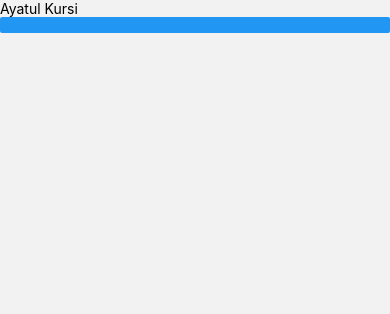
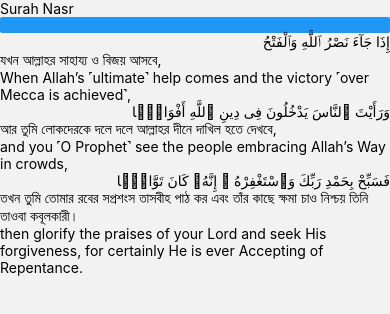
Before and after one commit to rakib3004/quranic-bangla, a React Native app: screen /SurahNasr in a window 390 px wide. Shown: the top 314 px of the page. Built offline with nearby package versions, Linux system fonts and the light colour scheme; what tailwindcss-react-native would draw is missing.

Commit message:
complete to write 3 surah

```diff
--- a/babel.config.js
+++ b/babel.config.js
@@ -2,7 +2,7 @@ module.exports = function (api) {
   api.cache(true);
   return {
 
-  presets: ['babel-preset-expo','babel-preset-expo',],
+  presets: ['babel-preset-expo'],
   plugins: ['tailwindcss-react-native/babel', 'react-native-reanimated/plugin','@babel/plugin-proposal-export-namespace-from',]
   };
 };
--- a/screens/HomeScreen.js
+++ b/screens/HomeScreen.js
@@ -24,7 +24,7 @@ const HomeScreen = () => {
 
 return (
   <View className="flex-1 p-4">
-  <Text className="text-3xl font-mono justify-center flex-1 text-center pt-12 ">Quranic Bangla </Text>
+  <Text className="text-3xl justify-center flex-1 text-center pt-12 ">Quranic Bangla </Text>
     <View className="flex-row mb-4">
 
       <CardItem item={cardItems[0]} />
--- a/screens/SurahAsor.jsx
+++ b/screens/SurahAsor.jsx
@@ -1,5 +1,5 @@
+import { useNavigation } from '@react-navigation/native';
 import React, { useLayoutEffect } from 'react';
-import { useNavigation } from '@react-navigation/native';
 import { Text, View } from "react-native";
 import { Button } from "react-native-web";
 
@@ -34,7 +34,7 @@ useLayoutEffect(() => {
 
     <View >
       <Text className="text-center font-semibold text-4xl">Surah Asor</Text>
-      <Button className="w-1/4 h-auto text-black bg-blue-800" onPress={() => navigation.navigate("Home")}>Go To Home</Button>
+      <Button className="w-200 h-auto text-black bg-blue-800" onPress={() => navigation.navigate("Home")}>Go To Home</Button>
 
       {quranicData.map((ayat, index) => (
         <View
--- a/screens/SurahFatiha.jsx
+++ b/screens/SurahFatiha.jsx
@@ -1,6 +1,6 @@
+import { useNavigation } from "@react-navigation/native";
 import React, { useLayoutEffect } from "react";
-import { useNavigation } from "@react-navigation/native";
-import { Text, View, SafeAreaView, ScrollView } from "react-native";
+import { Text, View } from "react-native";
 import { Button } from "react-native-web";
 
 const SurahFatiha = () => {
@@ -57,7 +57,7 @@ const SurahFatiha = () => {
 
     <View >
       <Text className="text-center font-semibold text-4xl">Surah Fatiha</Text>
-      <Button className="w-1/4 h-auto text-black bg-blue-800" onPress={() => navigation.navigate("Home")}>Go To Home</Button>
+      <Button className="w-200 h-auto text-black bg-blue-800" onPress={() => navigation.navigate("Home")}>Go To Home</Button>
 
       {quranicData.map((ayat, index) => (
         <View
--- a/screens/SurahIkhlas.jsx
+++ b/screens/SurahIkhlas.jsx
@@ -1,5 +1,5 @@
+import { useNavigation } from '@react-navigation/native';
 import React, { useLayoutEffect } from 'react';
-import { useNavigation } from '@react-navigation/native';
 import { Text, View } from "react-native";
 import { Button } from "react-native-web";
 
@@ -34,7 +34,7 @@ useLayoutEffect(() => {
 
     <View >
       <Text className="text-center font-semibold text-4xl">Surah Ikhlas</Text>
-      <Button className="w-1/4 h-auto text-black bg-blue-800" onPress={() => navigation.navigate("Home")}>Go To Home</Button>
+      <Button className="w-200 h-auto text-black bg-blue-800" onPress={() => navigation.navigate("Home")}>Go To Home</Button>
 
       {quranicData.map((ayat, index) => (
         <View
--- a/screens/SurahKawthar.jsx
+++ b/screens/SurahKawthar.jsx
@@ -6,19 +6,19 @@ import { Button } from "react-native-web";
 const SurahKawthar = () => {
   const quranicData = [
     {
-      arabic: "",
-      bangla: "",
-      english: "",
+      arabic: "إِنَّآ أَعْطَيْنَـٰكَ ٱلْكَوْثَرَ",
+      bangla: "নিশ্চয় আমি তোমাকে আল-কাউসার দান করেছি।",
+      english: "Indeed, We have granted you ˹O Prophet˺ abundant goodness.",
     },
     {
-      arabic: "",
-      bangla: "",
-      english: "",
+      arabic: "فَصَلِّ لِرَبِّكَ وَٱنْحَرْ",
+      bangla: "অতএব তোমার রবের উদ্দেশ্যেই সালাত পড় এবং নহর কর*। *অর্থ কুরবানী কর।",
+      english: "So pray and sacrifice to your Lord ˹alone˺.",
     },
     {
-      arabic: "",
-      bangla: "",
-      english: "",
+      arabic: "إِنَّ شَانِئَكَ هُوَ ٱلْأَبْتَرُ",
+      bangla: "নিশ্চয় তোমার প্রতি শত্রুতা পোষণকারীই নির্বংশ।",
+      english: "Only the one who hates you is truly cut off ˹from any goodness˺.",
     },
   ];
     const navigation = useNavigation();
@@ -33,8 +33,8 @@ useLayoutEffect(() => {
   return (
 
     <View >
-      <Text className="text-center font-semibold text-4xl">Surah Bakarah</Text>
-      <Button className="w-1/4 h-auto text-black bg-blue-800" onPress={() => navigation.navigate("Home")}>Go To Home</Button>
+      <Text className="text-center font-semibold text-4xl">Surah Kawthar</Text>
+      <Button className="w-10 h-auto text-black bg-blue-800" onPress={() => navigation.navigate("Home")}>Go To Home</Button>
 
       {quranicData.map((ayat, index) => (
         <View
--- a/screens/SurahNas.jsx
+++ b/screens/SurahNas.jsx
@@ -1,5 +1,5 @@
+import { useNavigation } from '@react-navigation/native';
 import React, { useLayoutEffect } from 'react';
-import { useNavigation } from '@react-navigation/native';
 import { Text, View } from "react-native";
 import { Button } from "react-native-web";
 
@@ -49,7 +49,7 @@ useLayoutEffect(() => {
 
     <View >
       <Text className="text-center font-semibold text-4xl">Surah Nas</Text>
-      <Button className="w-1/4 h-auto text-black bg-blue-800" onPress={() => navigation.navigate("Home")}>Go To Home</Button>
+      <Button className="w-200 h-auto text-black bg-blue-800" onPress={() => navigation.navigate("Home")}>Go To Home</Button>
 
       {quranicData.map((ayat, index) => (
         <View
--- a/screens/SurahNasr.jsx
+++ b/screens/SurahNasr.jsx
@@ -6,19 +6,19 @@ import { Button } from "react-native-web";
 const SurahNasr = () => {
   const quranicData = [
     {
-      arabic: "",
-      bangla: "",
-      english: "",
+      arabic: "إِذَا جَآءَ نَصْرُ ٱللَّهِ وَٱلْفَتْحُ",
+      bangla: "যখন আল্লাহর সাহায্য ও বিজয় আসবে,",
+      english: "When Allah’s ˹ultimate˺ help comes and the victory ˹over Mecca is achieved˺,",
     },
     {
-      arabic: "",
-      bangla: "",
-      english: "",
+      arabic: "وَرَأَيْتَ ٱلنَّاسَ يَدْخُلُونَ فِى دِينِ ٱللَّهِ أَفْوَاجًۭا",
+      bangla: "আর তুমি লোকদেরকে দলে দলে আল্লাহর দীনে দাখিল হতে দেখবে,",
+      english: "and you ˹O Prophet˺ see the people embracing Allah’s Way in crowds,",
     },
     {
-      arabic: "",
-      bangla: "",
-      english: "",
+      arabic: "فَسَبِّحْ بِحَمْدِ رَبِّكَ وَٱسْتَغْفِرْهُ ۚ إِنَّهُۥ كَانَ تَوَّابًۢا",
+      bangla: "তখন তুমি তোমার রবের সপ্রশংস তাসবীহ পাঠ কর এবং তাঁর কাছে ক্ষমা চাও নিশ্চয় তিনি তাওবা কবূলকারী।",
+      english: "then glorify the praises of your Lord and seek His forgiveness, for certainly He is ever Accepting of Repentance.",
     },
   ];
     const navigation = useNavigation();
@@ -33,8 +33,8 @@ useLayoutEffect(() => {
   return (
 
     <View >
-      <Text className="text-center font-semibold text-4xl">Ayatul Kursi</Text>
-      <Button className="w-1/4 h-auto text-black bg-blue-800" onPress={() => navigation.navigate("Home")}>Go To Home</Button>
+      <Text className="text-center font-semibold text-4xl">Surah Nasr</Text>
+      <Button className="px-4 py-2 text-white bg-green-500 border-gray-700 rounded-md shadow-lg border-1" onPress={() => navigation.navigate("Home")}>Go To Home</Button>
 
       {quranicData.map((ayat, index) => (
      <View
```
